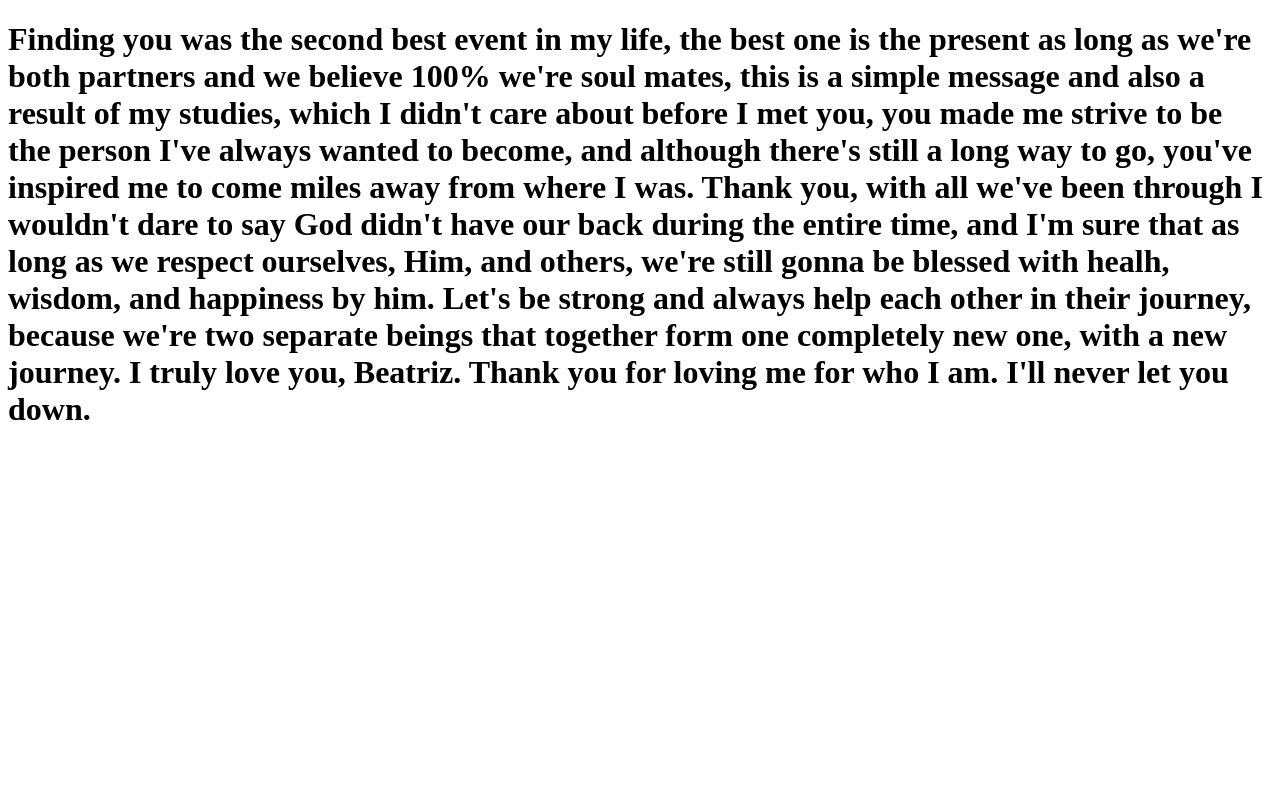
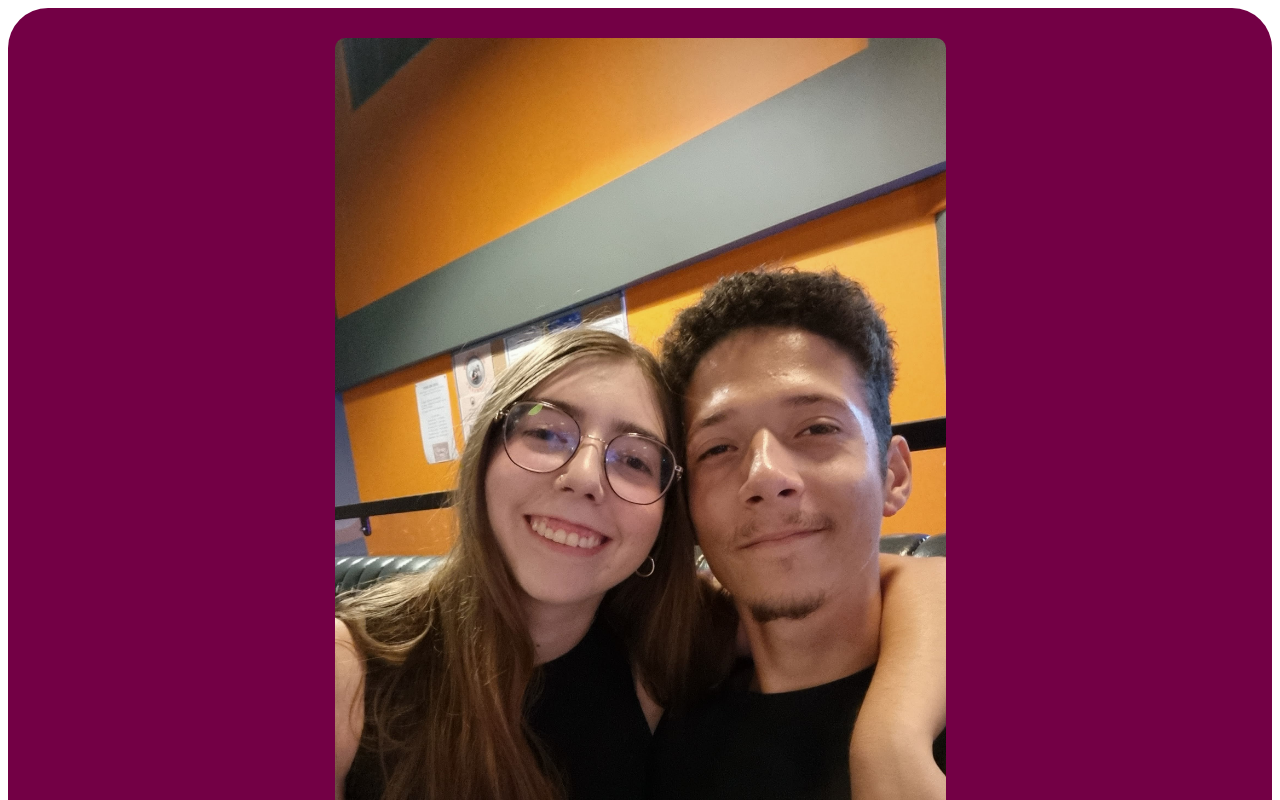
Before and after one commit to miguelmsdev/clone-tabnews, a Next.js app: page / in a window 1280 px wide. Shown: the top 800 px of the page. Built offline with nearby package versions, Linux system fonts and the light colour scheme.

Commit message:
Add image, background, round border, padding, line break, font from Google Fonts

```diff
--- a/pages/index.js
+++ b/pages/index.js
@@ -1,5 +1,36 @@
 function Home() {
-    return <h1>Finding you was the second best event in my life, the best one is the present as long as we're both partners and we believe 100% we're soul mates, this is a simple message and also a result of my studies, which I didn't care about before I met you, you made me strive to be the person I've always wanted to become, and although there's still a long way to go, you've inspired me to come miles away from where I was. Thank you, with all we've been through I wouldn't dare to say God didn't have our back during the entire time, and I'm sure that as long as we respect ourselves, Him, and others, we're still gonna be blessed with healh, wisdom, and happiness by him. Let's be strong and always help each other in their journey, because we're two separate beings that together form one completely new one, with a new journey. I truly love you, Beatriz. Thank you for loving me for who I am. I'll never let you down.</h1>
-}
+    return (
+      <div style={{ display: 'flex', flexDirection: 'column', padding: '20px', alignItems: 'center', background: "#730045", borderRadius: '40px' }}>
+        <div style={{ padding: '10px 1px'}}> {/* Padding around the image */}
+          <img
+            src="/images/20230729_160754.jpg" // Replace with your image URL
+            alt="Two Lovers"
+            style={{ display: 'block', margin: 'auto', width: '50%', height: 'auto', borderRadius: '10px' }}
+          />
+        </div>
+        <div style={{ padding: '10px 1px' }}> {/* Padding around the text */}
+          <h1 style={{ color: "#ffffff", fontSize: '19px', fontFamily: 'Pacifico',textShadow: '2px 2px 4px rgba(0, 0, 0, 0.5)' }}> {/* Font size set here */}
+            Finding you was the second best event in my life, the best one is the present as long as we're both partners and we believe 100% we're soul mates, this is a simple message and also a result of my studies, which I didn't care about before I met you, you made me strive to be the person I've always wanted to become, and although there's still a long way to go, you've inspired me to come miles away from where I was.
+            <br /> {/* Line break here */}
+            <br /> {/* Line break here */}
+            Thank you, with all we've been through I wouldn't dare to say God didn't have our back during the entire time, and I'm sure that as long as we respect ourselves, Him, and others, we're still gonna be blessed with health, wisdom, and happiness by him.
+            <br /> {/* Line break here */}
+            <br /> {/* Line break here */}
+            Let's be strong and always help each other in their journey, because we're two separate beings that together form one completely new one, with a new journey.
+            <br /> {/* Line break here */}
+            <br /> {/* Line break here */}
+            I truly love you, Beatriz.
+            <br /> {/* Line break here */}
+            <br /> {/* Line break here */}
+            Thank you for loving me for who I am, I'll never let you down.
+            <br /> {/* Line break here */}
+            <br /> {/* Line break here */}
+            To you, from your lucky, needy boyfriend.
 
-export default Home;
+          </h1>
+        </div>
+      </div>
+    );
+  }
+
+  export default Home;
```
Also changed, not shown: pages/_documents.js (added, +20 -0 lines), public/images/20230729_160754.jpg (added), 1 other file (tests, documents, lock files or other folders).
